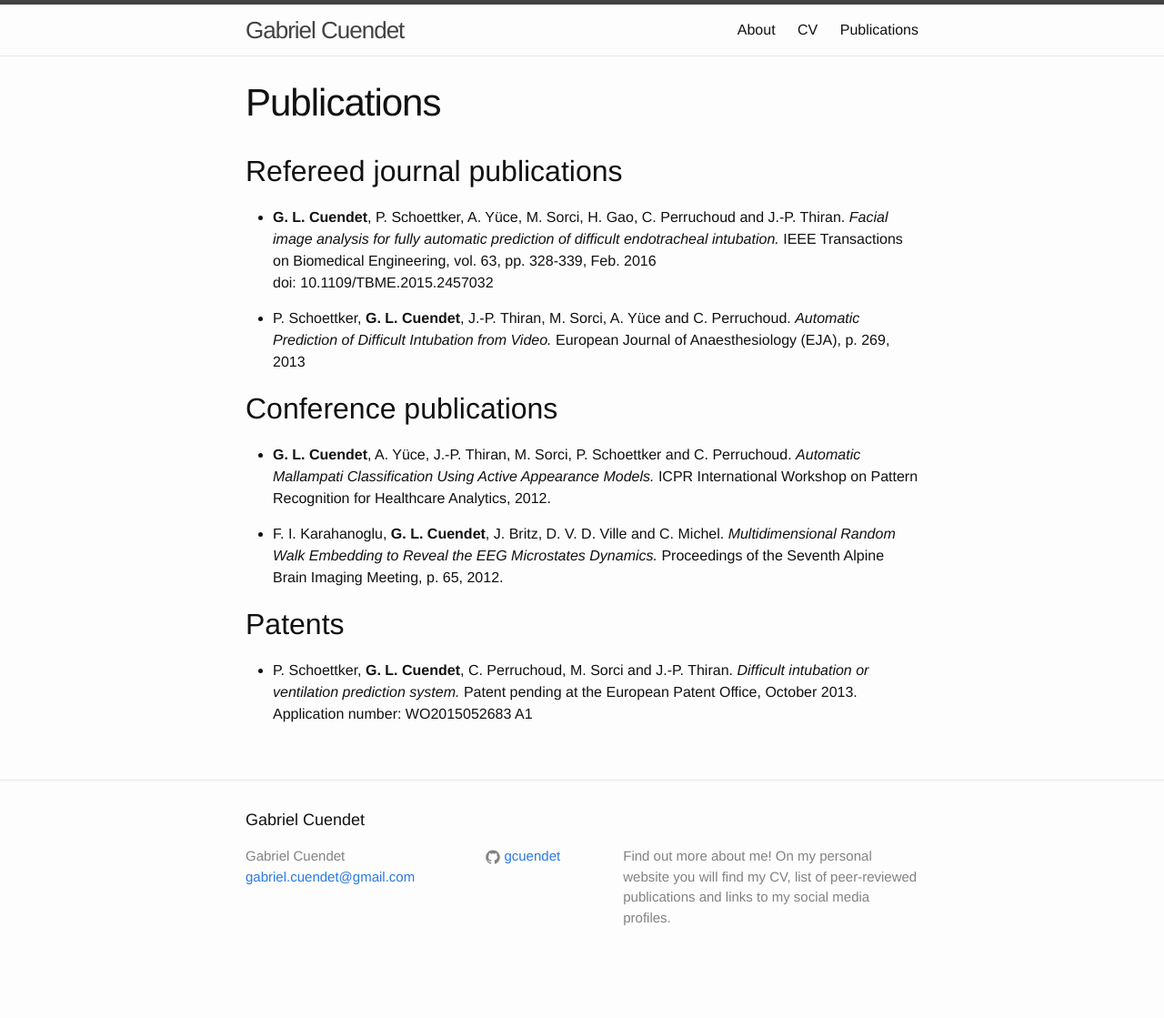
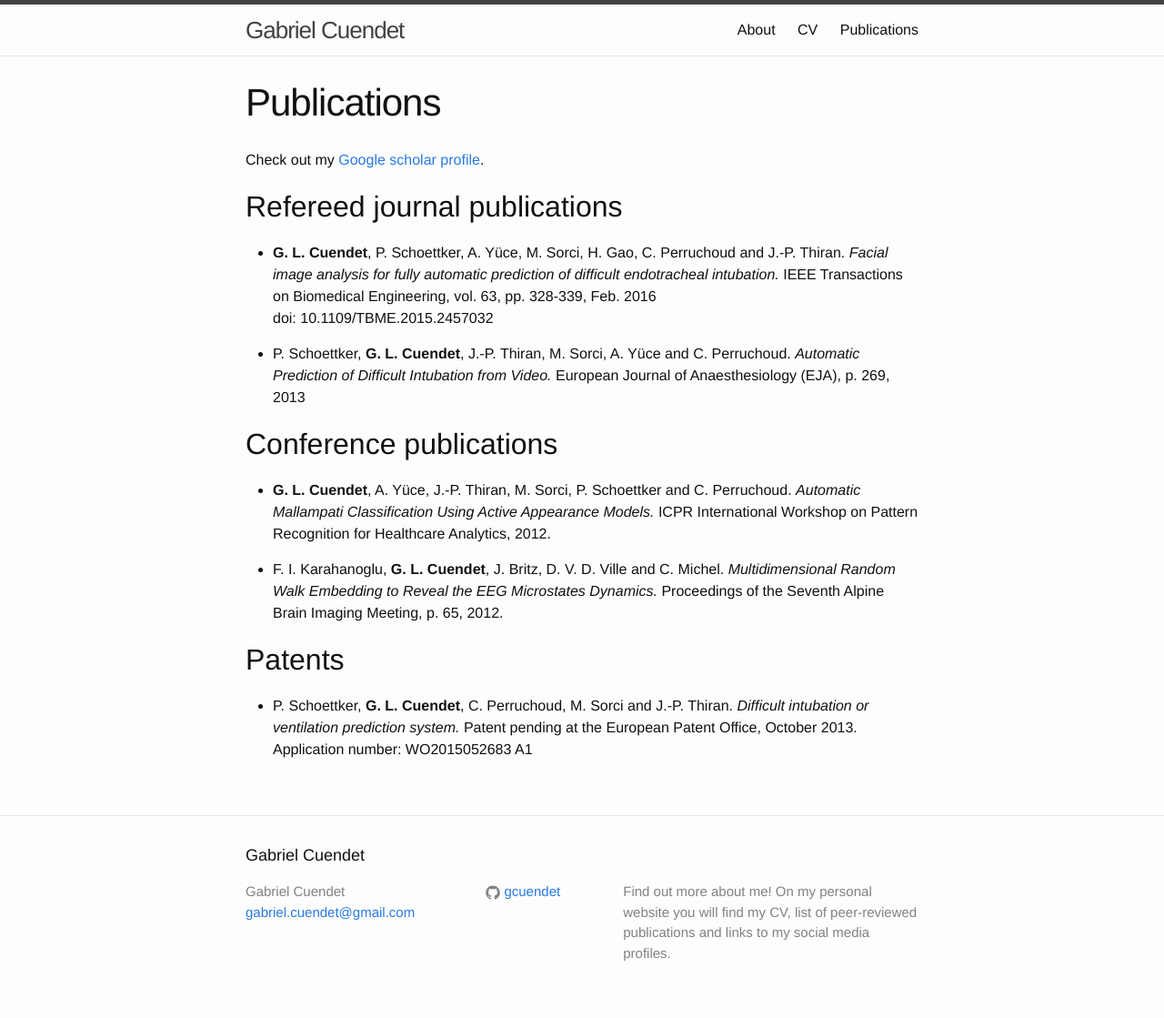
Before and after one commit to gcuendet/gcuendet.github.io, a Jekyll site: the page built from publications.md, in a window 1280 px wide. Shown: the whole page at 91% size. Built offline with Jekyll 4.4.1, drawn with Linux system fonts in a browser that asks for light colours; before the commit the page ends 1080 px from its top, so only the background shows below that.

Commit message:
Add google scholar link

```diff
--- a/publications.md
+++ b/publications.md
@@ -3,6 +3,9 @@ layout: page
 title: Publications
 permalink: /publications/
 ---
+
+Check out my [Google scholar profile][google_scholar].
+
 ## Refereed journal publications
 
 * __G. L. Cuendet__, P. Schoettker, A. Yüce, M. Sorci, H. Gao, C. Perruchoud and J.-P. Thiran.
@@ -30,3 +33,5 @@ Proceedings of the Seventh Alpine Brain Imaging Meeting, p. 65, 2012.
 _Difficult intubation or ventilation prediction system._
 Patent pending at the European Patent Office, October 2013.\\
 Application number: WO2015052683 A1
+
+[google_scholar]: https://scholar.google.ch/citations?user=WJB6VGIAAAAJ
```
